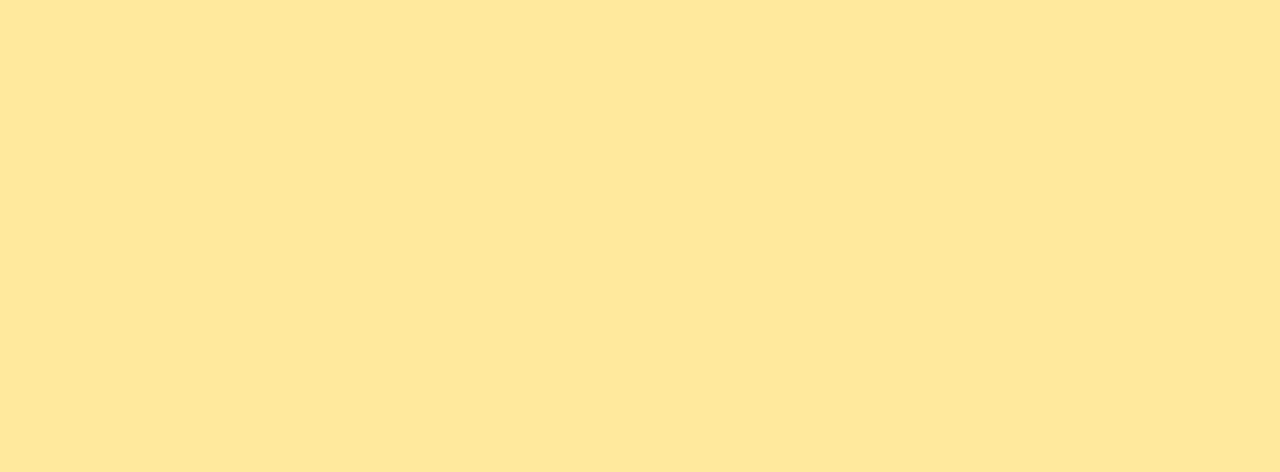
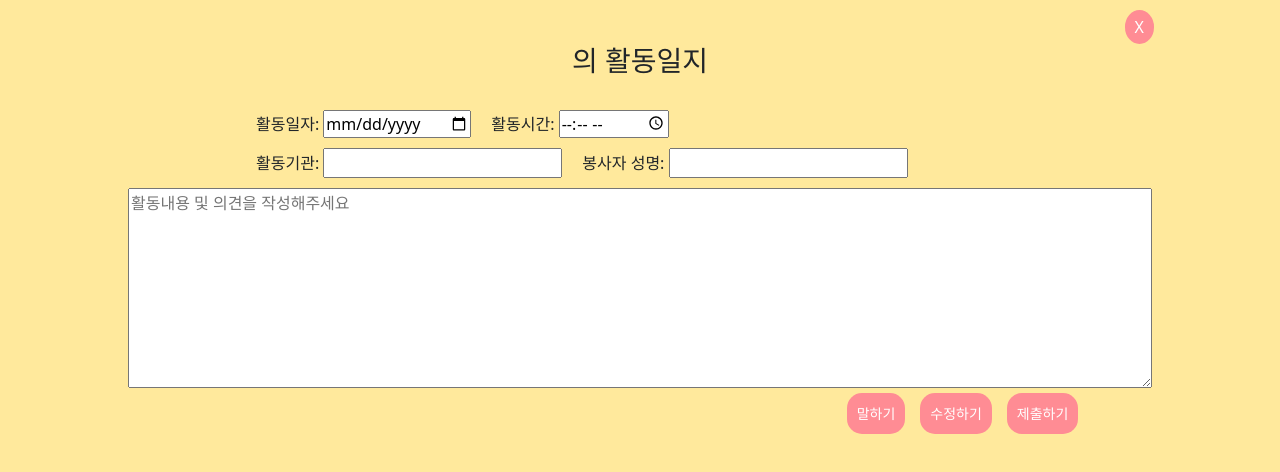
Before and after one commit to bavocadob/7lans, a React (Vite) app in the folder FRONT/7lans/: page /active_docs in a window 1280 px wide. Before the commit this address had no page. Shown: the top 472 px of the page. Built offline with nearby package versions, Linux system fonts and the light colour scheme; no server answers; a web font is replaced by a local one.

Commit message:
feat: add activity log detail page

```diff
--- a/FRONT/7lans/src/App.jsx
+++ b/FRONT/7lans/src/App.jsx
@@ -34,7 +34,7 @@ import ChildGamePage from "./pages/child_pages/ChildGamePage";
 import Register from "./pages/RegisterPage";
 
 import ActivityCalendar from "./components/volunteer/calendar/ActivityCalendar";
-
+import ActiveDocs from "./components/volunteer/active_docs/AcitveDocs";
 // 관리자
 import AdminMainPage from "./pages/admin_pages/AdminMainPage";
 import VolunteerManage from "./components/admin/VolunteerManage";
@@ -82,6 +82,7 @@ function App() {
         <Route path="/volunteer_calendar" element={<VolunteerCalendar />} />
         <Route path="/volunteer_ChoosePicturePage" element={<ChoosePicturePage />} />
         <Route path="/dinosaur_dict" element={<DinosaurDictPage />} />
+        <Route path="/active_docs" element={<ActiveDocs />} />
 
         {/* 피봉사자 */}
         <Route path="/child_main" element={<ChildMainPage />} />
--- a/FRONT/7lans/src/components/side_panels/CommonSidePanel.jsx
+++ b/FRONT/7lans/src/components/side_panels/CommonSidePanel.jsx
@@ -134,16 +134,16 @@ const CommonSidePanel = () => {
   const children = useSelector((state) => state.children.value);
   const userInfo = useSelector((state) => state.user.value);
   const urlInfo = useSelector((state) => state.url.value)
-  console.log(userInfo.memberId);
+  //console.log(userInfo.memberId);
   const userId = userInfo.memberId;
-  console.log(children);
+  //console.log(children);
   // console.log(childInfo);
 
   useEffect(() => {
     axios
       .get(`${urlInfo}/vol/list/${userId}`)
       .then((res) => {
-        console.log(res, "여기서 아이들 리스트 정제하기");
+        //console.log(res, "여기서 아이들 리스트 정제하기");
       });
   });
 
--- a/FRONT/7lans/src/components/volunteer/active_docs/AcitveDocs.jsx
+++ b/FRONT/7lans/src/components/volunteer/active_docs/AcitveDocs.jsx
@@ -1,5 +1,10 @@
-import React, { useState } from "react";
+import React, { useState, useEffect } from "react";
 import styled from "styled-components";
+import {useNavigate, useLocation} from 'react-router-dom'
+import axios from "axios";
+import SelectedPostit from "../post_it/SelectedPostit";
+import PostIt from "../post_it/PostIt";
+import { useSelector } from "react-redux";
 
 const ModalOverlay = styled.div`
   position: fixed;
@@ -91,6 +96,27 @@ const CuteButtonWithMargin = styled(CuteButton)`
 export default function ActiveDocs() {
   const [isModalOpen, setIsModalOpen] = useState(false);
   const [isModalOpenSpeek, setIsModalOpenSpeek] = useState(false);
+  const [activityLog, setActivityLog] = useState('')
+  const childInfo = useSelector((state) => state.child.value)
+  const urlInfo = useSelector((state) => state.url.value)
+  //activity log 전달받은 값
+  const location = useLocation();
+  const state = {...location.state};
+
+  //console.log(childInfo)
+  //활동일지 상세 정보 가져오기
+  useEffect(() => {
+    axios.post(`${urlInfo}/activityLog/volunteer`, {
+      relationId: childInfo.relationId,
+      activityLogId: state.activityLogId
+    })
+    .then((res) => {
+      console.log(res.data)
+      setActivityLog(res.data)
+    })
+    .catch((err) => {
+    });
+  }, [])
 
   const handleSpeek = () => {
     setIsModalOpenSpeek(true);
@@ -108,25 +134,29 @@ export default function ActiveDocs() {
     setIsModalOpen(false);
   };
 
+  const navigate = useNavigate();
+
+
   return (
     <Container>
-      <CloseButton>X</CloseButton>
-      <h3>학생이름과의 활동일지</h3>
+      <CloseButton onClick={() => {navigate(-1)}}>X</CloseButton>
+      <h3>{childInfo.childName}의 활동일지</h3>
       <br></br>
       <InputRow>
+
         <div>
-          활동일자: <input type="date" />
+          활동일자: <input type="date"  value={activityLog.dateInfo}/>
         </div>
         <div>
-          활동시간: <input type="time" />
+          활동시간: <input type="time"/>
         </div>
       </InputRow>
       <InputRow>
         <div>
-          활동기관: <input type="text" />
+          활동기관: <input type="text" value={activityLog.centerName}/>
         </div>
         <div>
-          봉사자 성명: <input type="text" />
+          봉사자 성명: <input type="text" value={activityLog.volunteerName}/>
         </div>
       </InputRow>
       <TextArea placeholder="활동내용 및 의견을 작성해주세요" />
--- a/FRONT/7lans/src/components/volunteer/calendar/ActivityCalendar.jsx
+++ b/FRONT/7lans/src/components/volunteer/calendar/ActivityCalendar.jsx
@@ -60,13 +60,11 @@ const GetActivityLog = (activityLogs, cloneDay, currentMonth) => {
 
     let activityLog = '';
      activityLogs.forEach(a => {
-    //     if(cloneDay.getDate() == a.dateInfo.getDate()){
-    //         activityLog = a;
-    //     }
+        const day = Number(a.dateInfo.substr(8))
 
-    console.log("get activity")
-    console.log(typeof a.dateInfo)
-    console.log(typeof cloneDay.getDate())
+        if(cloneDay.getDate() == day){
+            activityLog = a;
+        }
      })
 
     return activityLog;
@@ -74,12 +72,18 @@ const GetActivityLog = (activityLogs, cloneDay, currentMonth) => {
 }
 
 const Activity = ({activityLog, currentMonth, cloneDay}) => {
-    console.log(activityLog)
-    console.log(currentMonth)
-    if(currentMonth.getMonth() == cloneDay.getMonth()){
+    // console.log(activityLog)
+    // console.log(currentMonth)
+    if(activityLog){
+
+        //TODO: activity log 상태에 따라 다른 이미지 출력
+
         return (
             <div>
                 {activityLog.activityLogId}
+                <img    src={`./activity_log/activityLog_approve.png`}
+                        alt=""
+                        style={{ width: '100%'}}/>
             </div>
         )
     }
@@ -118,7 +122,7 @@ const RenderCells = ({ currentMonth, selectedDate, onDateClick, activityLogs}) =
                           : 'valid'
                   }`}
                   key={cloneDay}
-                  onClick={() => onDateClick(cloneDay)}
+                  onClick={() => onDateClick(cloneDay, activityLog)}
               >
                   <span
                       className={
@@ -129,6 +133,7 @@ const RenderCells = ({ currentMonth, selectedDate, onDateClick, activityLogs}) =
                   >
                       {formattedDate}
                   </span>
+                  {/* activity 있으면 로고 출력 */}
                   <Activity
                     activityLog = {activityLog}
                     currentMonth = {currentMonth}
@@ -155,7 +160,6 @@ const RenderCells = ({ currentMonth, selectedDate, onDateClick, activityLogs}) =
 const ActivityCalendar = () => {
     const [currentMonth, setCurrentMonth] = useState(new Date());
     const [selectedDate, setSelectedDate] = useState(new Date());
-    const [isModalOpen, setModalOpen] = useState(false); // 모달창을 제어하는 state
     const [relationId, setRelation] = useState(1);
     const [activityLogs, setActivityLogs] = useState([]);
     const urlInfo = useSelector((state) => state.url.value)
@@ -176,7 +180,7 @@ const ActivityCalendar = () => {
         })
         .then((res) => {
             setActivityLogs(res.data);
-            console.log(res)
+            //console.log(res)
         })
         .catch((err) => {
         });
@@ -188,10 +192,19 @@ const ActivityCalendar = () => {
     const nextMonth = () => {
         setCurrentMonth(addMonths(currentMonth, 1));
     };
-    const onDateClick = (day) => {
 
+    const onDateClick = (day, activityLog) => {
         setSelectedDate(day);
 
+        //활동일지 존재하면 입력창으로 이동
+        if(activityLog){
+              //console.log(activityLog.activityLogId)
+              navigate('/active_docs', {
+                state: {
+                    activityLogId: `${activityLog.activityLogId}`
+                }
+              })
+        }
     };
 
 
--- a/FRONT/7lans/src/store/urlSlice.jsx
+++ b/FRONT/7lans/src/store/urlSlice.jsx
@@ -1,8 +1,8 @@
 import { createSlice } from "@reduxjs/toolkit";
 
 const initialState = {
-    value: 'http://localhost:8080'
-    // value: 'https://i10e103.p.ssafy.io/api/v1'
+    //value: 'http://localhost:8080'
+    value: 'https://i10e103.p.ssafy.io/api/v1'
 
 }
 
```
Also changed, not shown: FRONT/7lans/public/activity_log/activityLog_approve.png (added).
